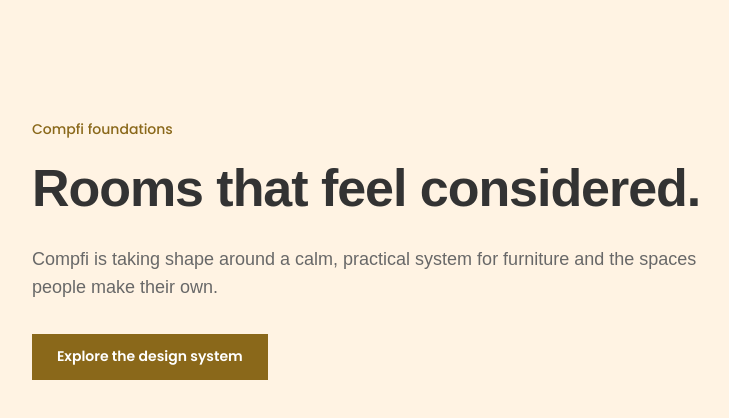
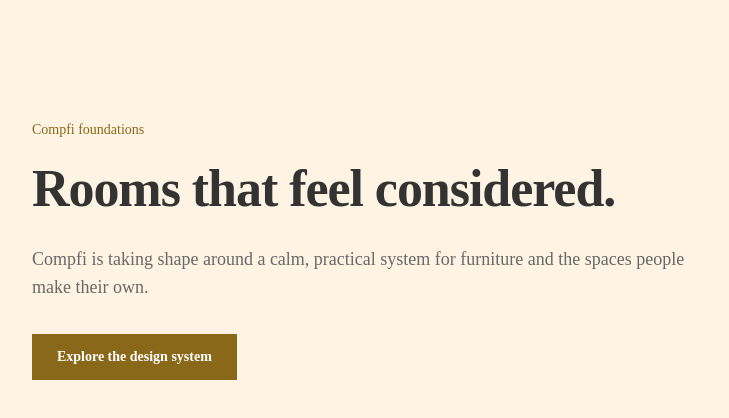
Before and after one commit to gerald-donkor/compfi, a Next.js app: page / in a window 1280 px wide. Shown: the top 418 px of the page, without its empty margins (42-771 px from the left). Built offline with nearby package versions, Linux system fonts and the light colour scheme; a web font is replaced by a local one.

Commit message:
style(theme): add shadcn tokens and font setup

```diff
--- a/app/globals.css
+++ b/app/globals.css
@@ -1,4 +1,8 @@
 @import "tailwindcss";
+@import "tw-animate-css";
+@import "shadcn/tailwind.css";
+
+@custom-variant dark (&:is(.dark *));
 
 :root {
   color-scheme: light;
@@ -128,10 +132,42 @@
   --duration-fast: 140ms;
   --duration-standard: 220ms;
   --ease-standard: cubic-bezier(0.2, 0, 0, 1);
+  --background: oklch(1 0 0);
+  --foreground: oklch(0.145 0 0);
+  --card: oklch(1 0 0);
+  --card-foreground: oklch(0.145 0 0);
+  --popover: oklch(1 0 0);
+  --popover-foreground: oklch(0.145 0 0);
+  --primary: oklch(0.205 0 0);
+  --primary-foreground: oklch(0.985 0 0);
+  --secondary: oklch(0.97 0 0);
+  --secondary-foreground: oklch(0.205 0 0);
+  --muted: oklch(0.97 0 0);
+  --muted-foreground: oklch(0.556 0 0);
+  --accent: oklch(0.97 0 0);
+  --accent-foreground: oklch(0.205 0 0);
+  --destructive: oklch(0.577 0.245 27.325);
+  --border: oklch(0.922 0 0);
+  --input: oklch(0.922 0 0);
+  --ring: oklch(0.708 0 0);
+  --chart-1: oklch(0.87 0 0);
+  --chart-2: oklch(0.556 0 0);
+  --chart-3: oklch(0.439 0 0);
+  --chart-4: oklch(0.371 0 0);
+  --chart-5: oklch(0.269 0 0);
+  --radius: 0.625rem;
+  --sidebar: oklch(0.985 0 0);
+  --sidebar-foreground: oklch(0.145 0 0);
+  --sidebar-primary: oklch(0.205 0 0);
+  --sidebar-primary-foreground: oklch(0.985 0 0);
+  --sidebar-accent: oklch(0.97 0 0);
+  --sidebar-accent-foreground: oklch(0.205 0 0);
+  --sidebar-border: oklch(0.922 0 0);
+  --sidebar-ring: oklch(0.708 0 0);
 }
 
 @theme inline {
-  --font-sans: var(--font-family-body);
+  --font-sans: var(--font-sans);
   --color-compfi-canvas: var(--color-canvas);
   --color-compfi-ink: var(--color-ink);
   --color-compfi-muted: var(--color-muted);
@@ -144,6 +180,45 @@
   --color-compfi-scrim: var(--color-scrim);
   --breakpoint-md: 48rem;
   --breakpoint-lg: 64rem;
+  --font-heading: var(--font-sans);
+  --color-sidebar-ring: var(--sidebar-ring);
+  --color-sidebar-border: var(--sidebar-border);
+  --color-sidebar-accent-foreground: var(--sidebar-accent-foreground);
+  --color-sidebar-accent: var(--sidebar-accent);
+  --color-sidebar-primary-foreground: var(--sidebar-primary-foreground);
+  --color-sidebar-primary: var(--sidebar-primary);
+  --color-sidebar-foreground: var(--sidebar-foreground);
+  --color-sidebar: var(--sidebar);
+  --color-chart-5: var(--chart-5);
+  --color-chart-4: var(--chart-4);
+  --color-chart-3: var(--chart-3);
+  --color-chart-2: var(--chart-2);
+  --color-chart-1: var(--chart-1);
+  --color-ring: var(--ring);
+  --color-input: var(--input);
+  --color-border: var(--border);
+  --color-destructive: var(--destructive);
+  --color-accent-foreground: var(--accent-foreground);
+  --color-accent: var(--accent);
+  --color-muted-foreground: var(--muted-foreground);
+  --color-muted: var(--muted);
+  --color-secondary-foreground: var(--secondary-foreground);
+  --color-secondary: var(--secondary);
+  --color-primary-foreground: var(--primary-foreground);
+  --color-primary: var(--primary);
+  --color-popover-foreground: var(--popover-foreground);
+  --color-popover: var(--popover);
+  --color-card-foreground: var(--card-foreground);
+  --color-card: var(--card);
+  --color-foreground: var(--foreground);
+  --color-background: var(--background);
+  --radius-sm: calc(var(--radius) * 0.6);
+  --radius-md: calc(var(--radius) * 0.8);
+  --radius-lg: var(--radius);
+  --radius-xl: calc(var(--radius) * 1.4);
+  --radius-2xl: calc(var(--radius) * 1.8);
+  --radius-3xl: calc(var(--radius) * 2.2);
+  --radius-4xl: calc(var(--radius) * 2.6);
 }
 
 *,
@@ -413,3 +488,49 @@
     transition-duration: 0.01ms !important;
   }
 }
+
+.dark {
+  --background: oklch(0.145 0 0);
+  --foreground: oklch(0.985 0 0);
+  --card: oklch(0.205 0 0);
+  --card-foreground: oklch(0.985 0 0);
+  --popover: oklch(0.205 0 0);
+  --popover-foreground: oklch(0.985 0 0);
+  --primary: oklch(0.922 0 0);
+  --primary-foreground: oklch(0.205 0 0);
+  --secondary: oklch(0.269 0 0);
+  --secondary-foreground: oklch(0.985 0 0);
+  --muted: oklch(0.269 0 0);
+  --muted-foreground: oklch(0.708 0 0);
+  --accent: oklch(0.269 0 0);
+  --accent-foreground: oklch(0.985 0 0);
+  --destructive: oklch(0.704 0.191 22.216);
+  --border: oklch(1 0 0 / 10%);
+  --input: oklch(1 0 0 / 15%);
+  --ring: oklch(0.556 0 0);
+  --chart-1: oklch(0.87 0 0);
+  --chart-2: oklch(0.556 0 0);
+  --chart-3: oklch(0.439 0 0);
+  --chart-4: oklch(0.371 0 0);
+  --chart-5: oklch(0.269 0 0);
+  --sidebar: oklch(0.205 0 0);
+  --sidebar-foreground: oklch(0.985 0 0);
+  --sidebar-primary: oklch(0.488 0.243 264.376);
+  --sidebar-primary-foreground: oklch(0.985 0 0);
+  --sidebar-accent: oklch(0.269 0 0);
+  --sidebar-accent-foreground: oklch(0.985 0 0);
+  --sidebar-border: oklch(1 0 0 / 10%);
+  --sidebar-ring: oklch(0.556 0 0);
+}
+
+@layer base {
+  * {
+    @apply border-border outline-ring/50;
+  }
+  body {
+    @apply bg-background text-foreground;
+  }
+  html {
+    @apply font-sans;
+  }
+}
--- a/app/layout.tsx
+++ b/app/layout.tsx
@@ -2,6 +2,10 @@
 import localFont from "next/font/local";
 
 import "./globals.css";
+import { Geist } from "next/font/google";
+import { cn } from "@/lib/utils";
+
+const geist = Geist({subsets:['latin'],variable:'--font-sans'});
 
 const poppins = localFont({
   src: [
@@ -45,7 +49,7 @@
 
 export default function RootLayout({ children }: LayoutProps<"/">) {
   return (
-    <html lang="en-US" className={poppins.variable}>
+    <html lang="en-US" className={cn("font-sans", geist.variable)}>
       <body>
         <a className="skip-link" href="#main-content">
           Skip to main content
--- /dev/null
+++ b/lib/utils.ts
@@ -0,0 +1 @@
+export { cn } from "cn"
```
